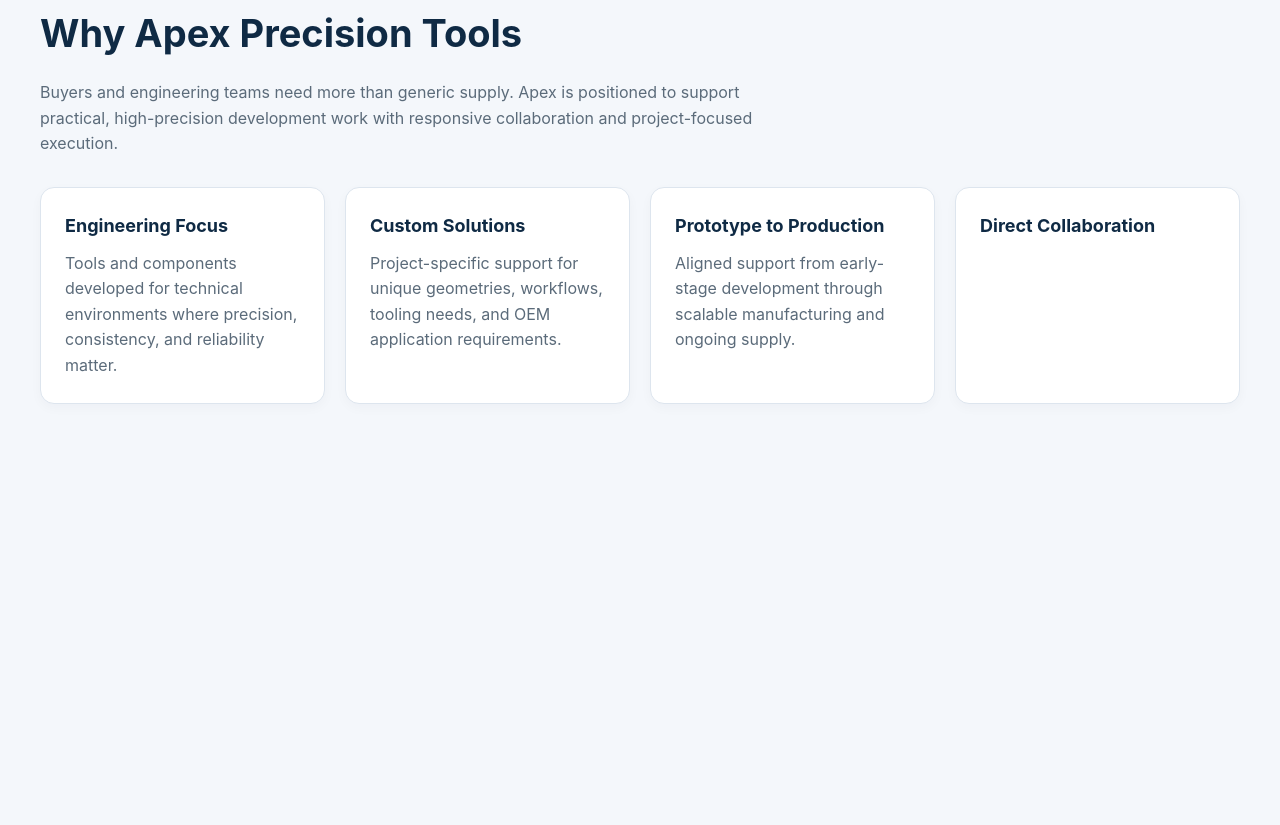
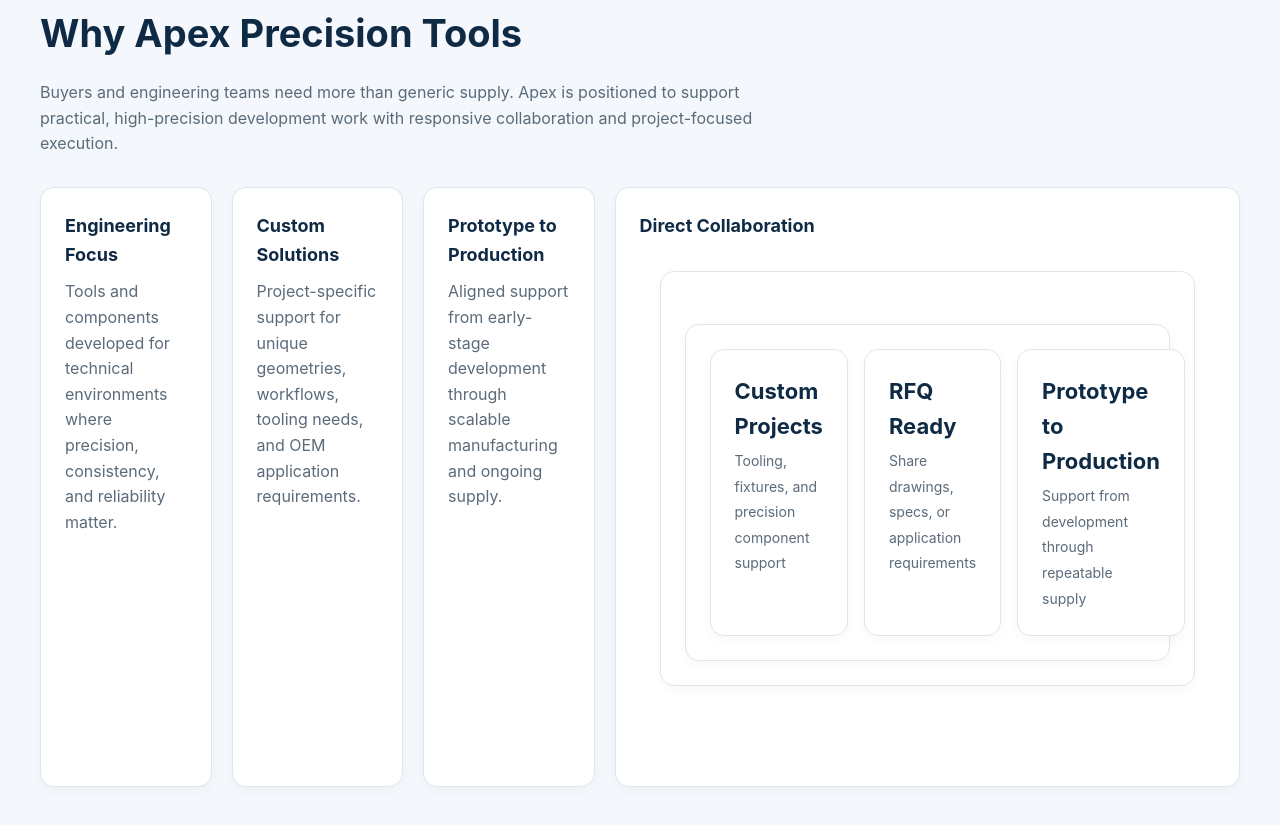
Before and after one commit to hulyaguk40-rgb/apex-precision-tools, a plain HTML site: page index.html in a window 1280 px wide. Shown: the part 2494-3319 px from the top of the page. Before the commit the page ends 2974 px from the top, so only its background shows below. Drawn offline with Linux system fonts and the light colour scheme.

Commit message:
Update index.html

```diff
--- a/index.html
+++ b/index.html
@@ -515,3 +515,21 @@
 <div>
 <h4>Direct Collaboration</h4>
 <p>
+<section class="section" style="padding-top:20px;">
+  <div class="container">
+    <div class="hero-stats">
+      <div class="stat">
+        <strong>Custom Projects</strong>
+        <span class="small">Tooling, fixtures, and precision component support</span>
+      </div>
+      <div class="stat">
+        <strong>RFQ Ready</strong>
+        <span class="small">Share drawings, specs, or application requirements</span>
+      </div>
+      <div class="stat">
+        <strong>Prototype to Production</strong>
+        <span class="small">Support from development through repeatable supply</span>
+      </div>
+    </div>
+  </div>
+</section>
```
